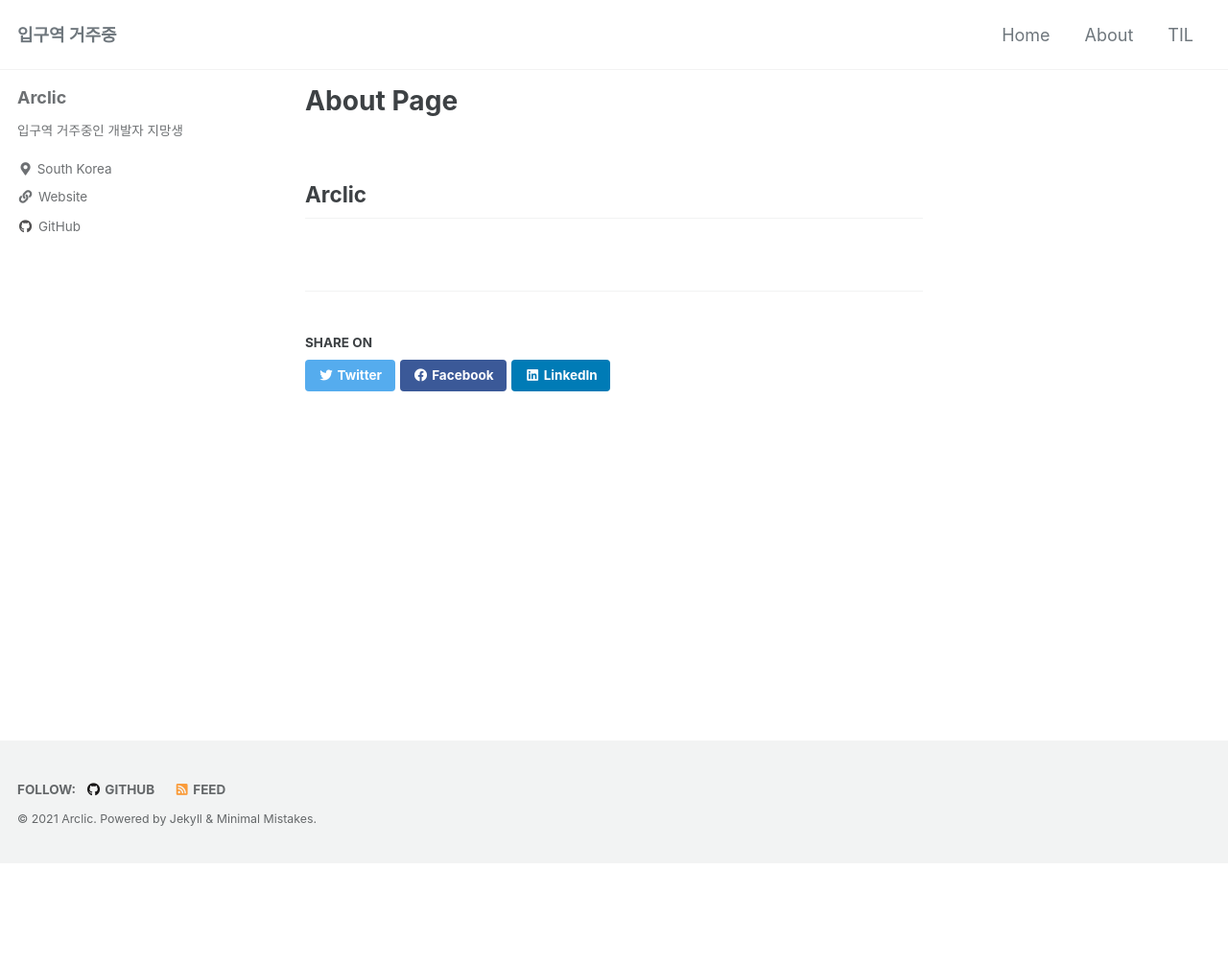
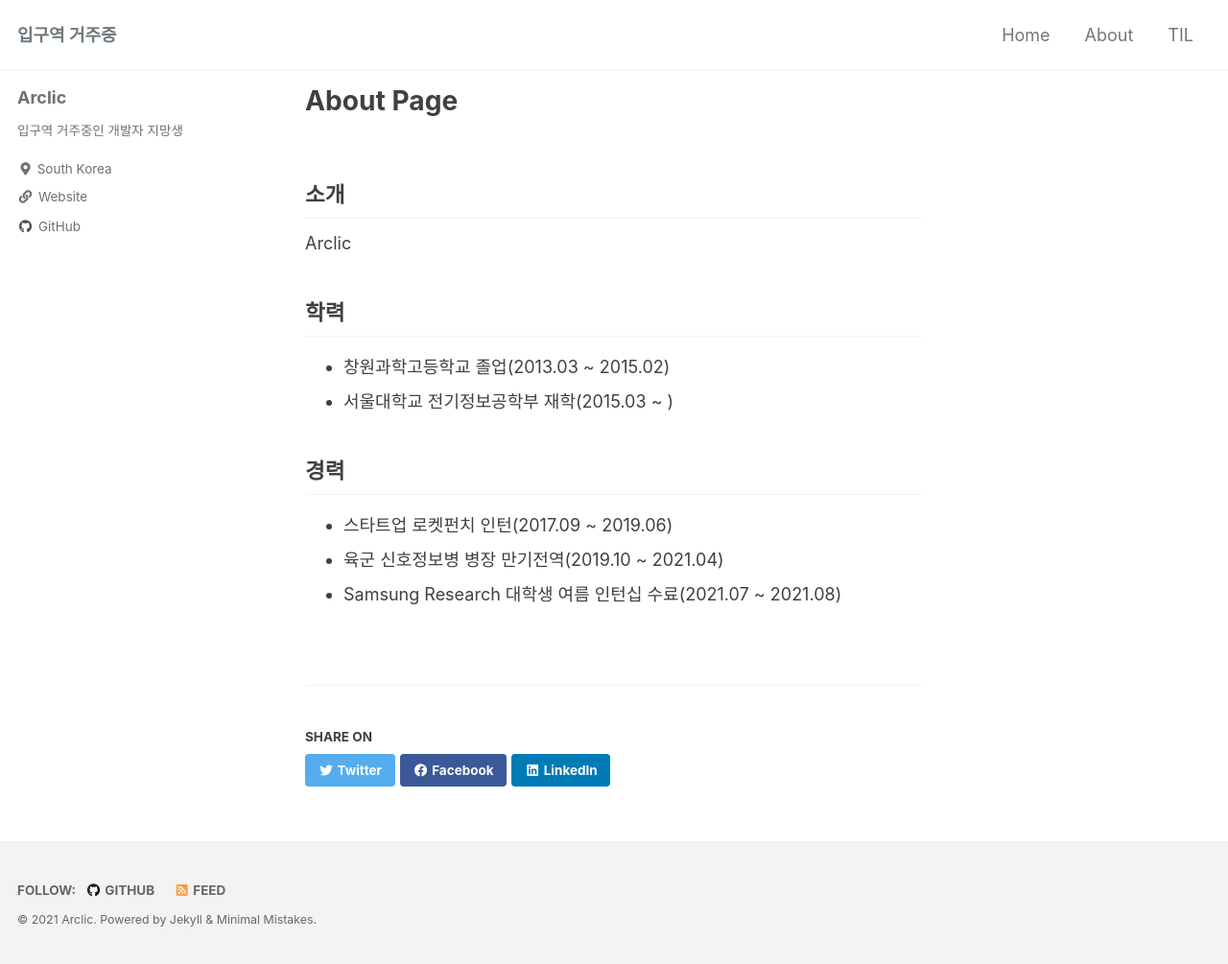
Before and after one commit to arclic/arclic.github.io, a Jekyll site: the page built from _pages/about.md, in a window 1280 px wide. Shown: the whole page at 96% size. Built offline with Jekyll 4.4.1, drawn with Linux system fonts in a browser that asks for light colours; cached includes are drawn as plain includes; before the commit the page ends 900 px from its top, so only the background shows below that.

Commit message:
update about page

```diff
--- a/_config.yml
+++ b/_config.yml
@@ -32,7 +32,7 @@ words_per_minute: 200
 comments:
   provider: "disqus"
   disqus:
-    shortname: "https://arclic-github-io.disqus.com"
+    shortname: "arclic-github-io"
   discourse:
     server: # https://meta.discourse.org/t/embedding-discourse-comments-via-javascript/31963 , e.g.: meta.discourse.org
   facebook:
--- a/_pages/about.md
+++ b/_pages/about.md
@@ -4,4 +4,17 @@ permalink: /about/
 layout: single
 ---
 
-## Arclic
+## 소개
+
+Arclic
+
+## 학력
+
+- 창원과학고등학교 졸업(2013.03 ~ 2015.02)
+- 서울대학교 전기정보공학부 재학(2015.03 ~ )
+
+## 경력
+
+- 스타트업 로켓펀치 인턴(2017.09 ~ 2019.06)
+- 육군 신호정보병 병장 만기전역(2019.10 ~ 2021.04)
+- Samsung Research 대학생 여름 인턴십 수료(2021.07 ~ 2021.08)
```
